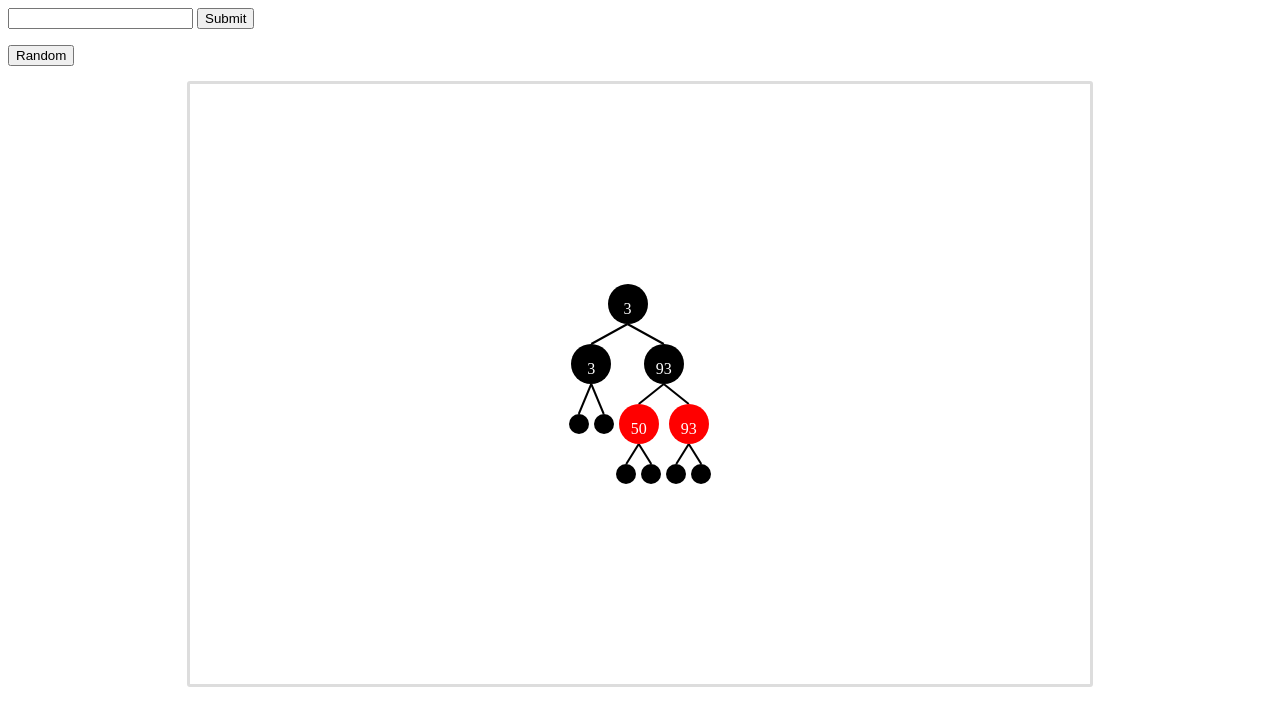
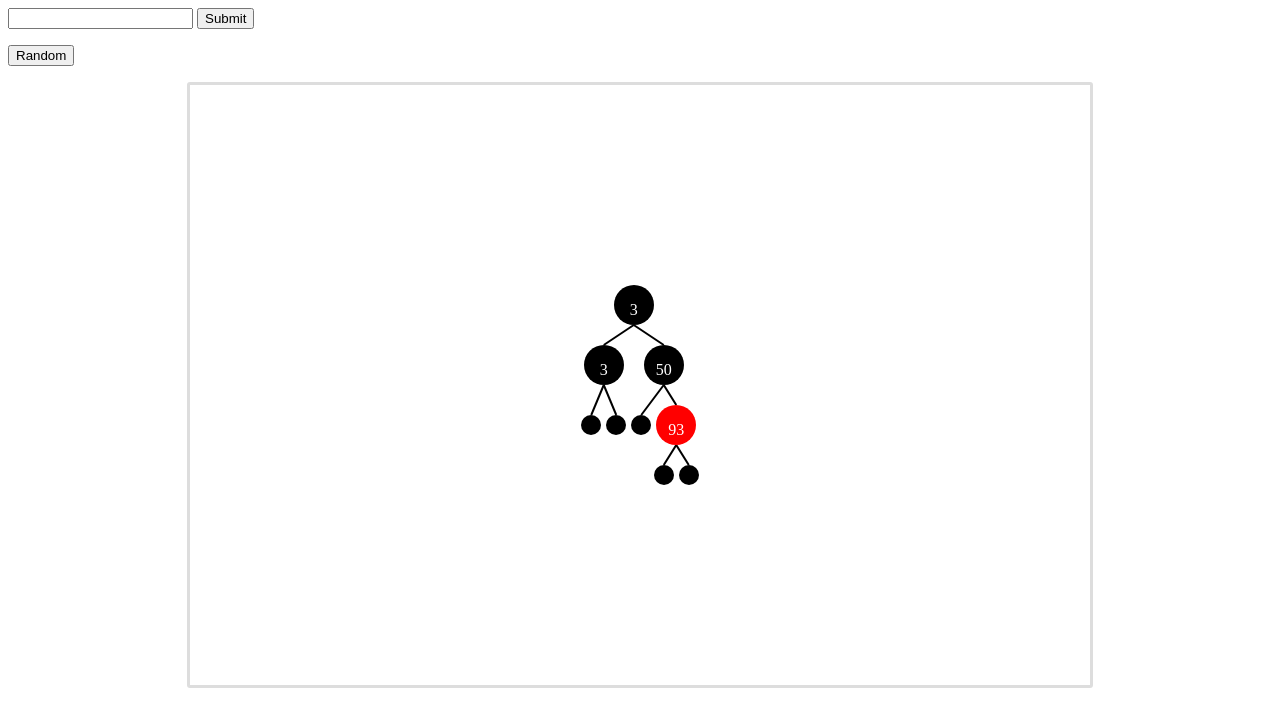
Before and after one commit to JonHalloran/redBlackTree, a website built with webpack: page index.html in a window 1280 px wide. Both pictures are taken after a click on the button "Random". Built offline with nearby package versions, Linux system fonts and the light colour scheme.

Commit message:
Do things

```diff
--- a/binaryTree.js
+++ b/binaryTree.js
@@ -18,20 +18,46 @@ class BinaryTree {
     this.root = undefined;
     this.left = undefined;
     this.right = undefined;
+    this.balance = this
+      .balance
+      .bind(this);
   }
 
   addVertex(value) {
+    // debugger;
+    console.log("addVertex");
     if (!this.root) {
       this.root = new Vertex(undefined, value);
       this
         .root
         .checkRed();
     } else {
-      this
+      let returned = this
         .root
         .addVertex(value);
+      console.log("returned", returned);
+      let that = this;
+      setTimeout(() => that.balance(returned), 2000);
     }
     this.newRoot(this.root);
+  }
+
+  balance(node) {
+    console.log("balance before", node);
+    node = node.checkRed(node);
+    console.log("balance after", node);
+    this.newRoot(this.root);
+    window.treeStructure["nodeStructure"] = this.printNodes(this.root);
+    window.Treant(window.treeStructure);
+    if (node) {
+      console.log("if", node);
+      setTimeout(() => this.balance(node), 3000);
+    } else {
+      let randButton = document.getElementsByClassName('rand-node')[0];
+      randButton.disabled = false;
+      let subButton = document.getElementsByClassName('new-node-submit')[0];
+      subButton.disabled = false;
+    }
   }
 
   newRoot(node) {
@@ -61,6 +87,7 @@ class BinaryTree {
       }
     return jason;
   }
+
 }
 
 export default BinaryTree;
--- a/index.html
+++ b/index.html
@@ -7,22 +7,23 @@
 
 <body>
   <form class="add-node">
-    <input type="number" name="new-node"></input>
-    <input type="submit" value="Submit">
+    <input type="number" class="new-node-input" name="new-node"></input>
+    <input type="submit" class="new-node-submit" value="Submit">
   </form>
-  <button class="data">Random</button>
+  <button class="rand-node">Random</button>
+  <p id='message'></p>
   <div class="chart" id="red-black-tree"></div>
   <script src="vendor/raphael.js"></script>
 
   <script src="bundle.js"></script>
-  <script>
+  <!-- <script>
     new Treant(treeStructure);
-  </script>
+  </script> -->
 
 </body>
 <footer>
   <script src='http://d3js.org/d3.v3.min.js'></script>
-  <script src='./bundle.js'></script>
+  <!-- <script src='./bundle.js'></script> -->
 
 </footer>
 
--- a/index.js
+++ b/index.js
@@ -2,33 +2,7 @@ import BinaryTree from "./binaryTree";
 import Treant from "./Treant";
 
 let tree = new BinaryTree();
-tree.addVertex(50);
-// tree.addVertex(44); tree.addVertex(94);
-tree.addVertex(3);
-// tree.addVertex(80);
-tree.addVertex(3);
 
-let button = document.getElementsByClassName('data')[0];
-button.addEventListener("click", () => {
-  let value = Math.floor(Math.random(100) * 100);
-  newNode(value);
-  console.log("newValue", value);
-  tree.addVertex(value);
-  treeStructure["nodeStructure"] = tree.printNodes(tree.root);
-  window.Treant(treeStructure);
-});
-
-let form = document.getElementsByClassName('add-node')[0];
-form.addEventListener("submit", (e) => {
-  e.preventDefault();
-  newNode(e.target[0].value);
-});
-
-const newNode = (value) => {
-  tree.addVertex(value);
-  treeStructure["nodeStructure"] = tree.printNodes(tree.root);
-  window.Treant(treeStructure);
-};
 
 var treeStructure = {
   chart: {
@@ -55,3 +29,52 @@ var treeStructure = {
 };
 
 window.treeStructure = treeStructure;
+
+tree.addVertex(50);
+// tree.addVertex(44); tree.addVertex(94);
+tree.addVertex(3);
+// tree.addVertex(80);
+tree.addVertex(3);
+
+
+let button = document.getElementsByClassName('rand-node')[0];
+button.addEventListener("click", () => {
+  let value = Math.floor(Math.random(100) * 100);
+  newNode(value);
+  // // tree.addVertex(value);
+  treeStructure["nodeStructure"] = tree.printNodes(tree.root);
+  window.Treant(treeStructure);
+});
+
+let form = document.getElementsByClassName('add-node')[0];
+form.addEventListener("submit", (e) => {
+
+  e.preventDefault();
+  e.stopPropagation();
+  const value = e.target[0].value;
+  if (value === 0) {
+    setMessage('Please enter a number');
+  } else {
+    newNode(value);
+    // e.target[0].value = '';
+  }
+});
+
+const newNode = (value) => {
+  let addNode = tree.addVertex(value);
+  let randButton = document.getElementsByClassName('rand-node')[0];
+  randButton.disabled = true;
+  let subButton = document.getElementsByClassName('new-node-submit')[0];
+  subButton.disabled = true;
+  // console.log(addNode);
+  // treeStructure["nodeStructure"] = tree.printNodes(tree.root);
+  // window.Treant(treeStructure);
+  // const nodeInput = document.getElementsByClassName('new-node-input')[0];
+  // nodeInput.value = 0;
+
+};
+
+const setMessage = (msg) => {
+  const message = document.getElementById('message');
+  message.innerHTML = msg;
+};
--- a/vertex.js
+++ b/vertex.js
@@ -1,14 +1,11 @@
 class Vertex {
   constructor(parent, value) {
-    console.log("parent", parent);
     this.parent = parent;
     this.value = value;
     this.color = "RED";
     this.left = undefined;
     this.right = undefined;
-    if (this.parent)
-      console.log("preRed", this.parent.left);
-    }
+  }
 
   get isRoot() {
     return this.parent === undefined;
@@ -38,8 +35,30 @@ class Vertex {
     return this.right && this.left;
   }
 
+  addVertex(value) {
+    console.log("addVertex", value);
+    if (value < this.value) {
+      if (this.left) {
+        return this
+          .left
+          .addVertex(value);
+      } else {
+        this.left = new Vertex(this, value);
+        return this.left;
+      }
+    } else {
+      if (this.right) {
+        let toReturn = this.right.addVertex(value);
+        console.log("return", toReturn);
+        return toReturn;
+      } else {
+        this.right = new Vertex(this, value);
+        return this.right;
+      }
+    }
+  }
+
   leftRotate() {
-    console.log("leftRotate", this);
     if (this.parent) {
       this.isRightChild
         ? this.parent.right = this.right
@@ -56,106 +75,66 @@ class Vertex {
     }
 
   rightRotate() {
-    console.log("rightRotate", this);
+    console.log("right", this, this.left);
     if (this.parent) {
       this.isRightChild
         ? this.parent.right = this.left
         : this.parent.left = this.left;
     }
-    if (this.left)
-      this.left.parent = this.parent;
+    this.left.parent = this.parent;
     this.parent = this.left;
     this.left = this.parent.right;
     this.parent.right = this;
     if (this.left)
       this.left.parent = this;
-
     }
 
-  addVertex(value) {
-    if (value < this.value) {
-      if (this.left) {
-        this
-          .left
-          .addVertex(value);
-      } else {
-        this.left = new Vertex(this, value);
-        this
-          .left
-          .checkRed();
-      }
-
-    } else {
-      if (this.right) {
-        this
-          .right
-          .addVertex(value);
-      } else {
-        this.right = new Vertex(this, value);
-        this
-          .right
-          .checkRed();
-      }
-    }
-  }
-
   checkRed() {
-    console.log("checkRed", this.isRoot);
     if (this.isRoot) {
       // Case 0
       this.color = "BLACK";
     } else if (this.parent.color === "RED") {
-      console.log(this.uncle, "uncle");
       if (this.uncle && this.uncle.color === "RED") {
-        this.caseOne();
+        return this.caseOne();
       } else {
-        console.log("self Right child", this.isRightChild, this.value, this.parent.value);
-        console.log("parent Right child", this.parent.isRightChild, this.parent.value, this.parent.parent.value);
         const rightLine = this.isRightChild && this.parent.isRightChild;
         const leftLine = !this.isRightChild && !this.parent.isRightChild;
-        console.log(leftLine, rightLine);
         if (rightLine || leftLine) {
-          this.caseThree();
+          return this.caseThree();
         } else {
-          this.caseTwo();
+          return this.caseTwo();
         }
       }
+    } else {
+      return null;
     }
   }
 
   caseOne() {
-    console.log("CaseOne");
     // recolor only
     this.grandparent.color = "RED";
     this.uncle.color = "BLACK";
-    console.log("uncle ", this.uncle);
     this.parent.color = "BLACK";
-    this
+    return this
       .grandparent
       .checkRed();
   }
 
   caseTwo() {
-    console.log("caseTwo");
     if (this.isRightChild) {
       this
         .parent
         .leftRotate();
-      this
-        .left
-        .checkRed();
+      return this.left;
     } else {
       this
         .parent
         .rightRotate();
-      this
-        .right
-        .checkRed();
+      return this.right;
     }
   }
 
   caseThree() {
-    console.log("caseThree");
     if (this.parent.isRightChild) {
       this
         .grandparent
@@ -169,6 +148,7 @@ class Vertex {
     this.parent.color = "BLACK";
     this.parent.left.color = "RED";
     this.parent.right.color = "RED";
+    return null;
   }
 
 }
```
Also changed, not shown: bundle.js (+116 -86 lines), 1 other file.
